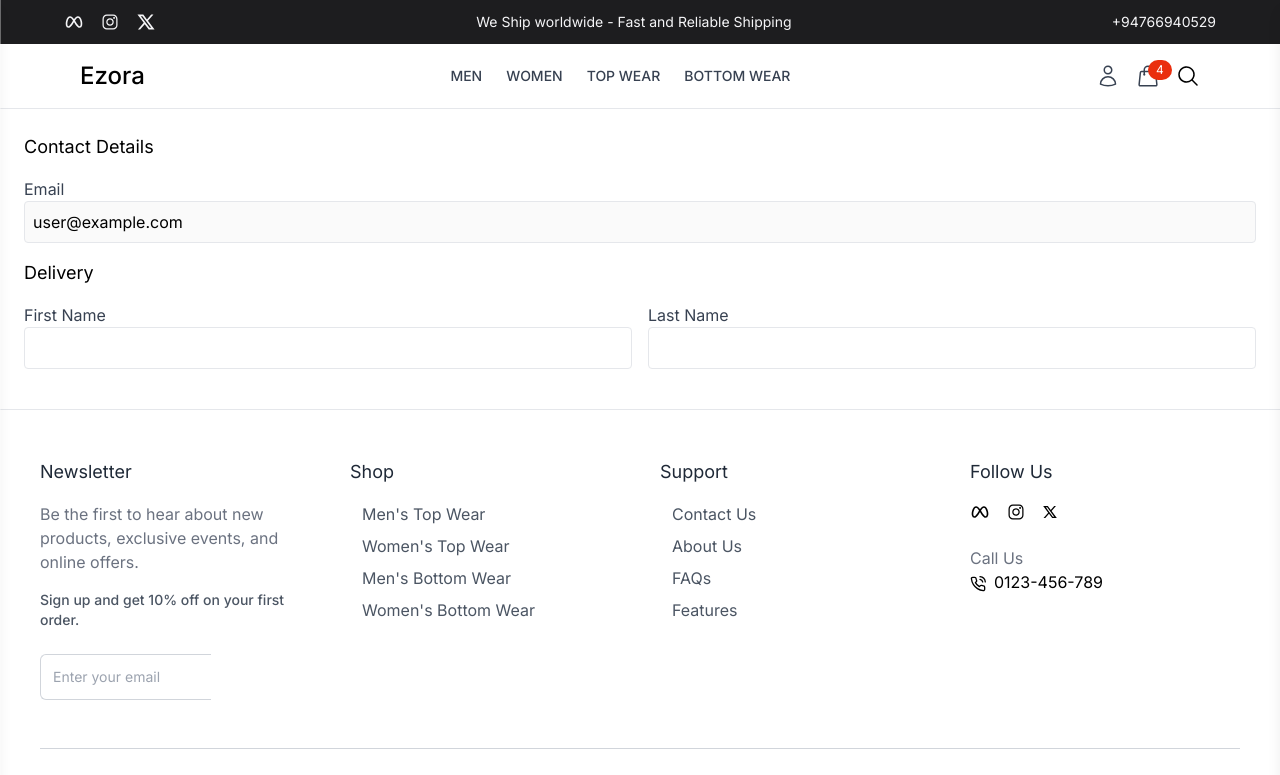
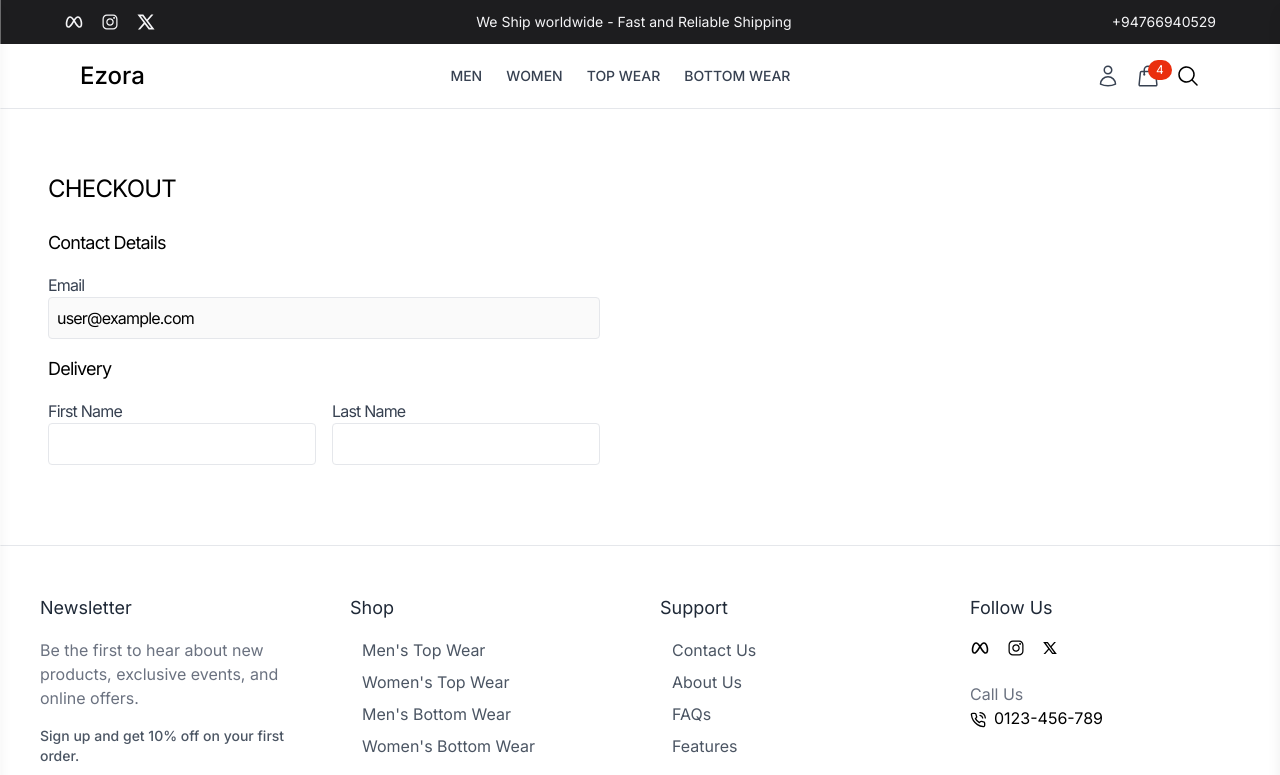
Before and after one commit to Tasheen2002/E-Commerce-MERN, a React (Vite) app in the folder frontend/: page /checkout in a window 1280 px wide. Shown: the top 775 px of the page. Built offline with nearby package versions, Linux system fonts and the light colour scheme; a web font is replaced by a local one.

Commit message:
added input field for last name

```diff
--- a/frontend/src/components/Cart/Checkout.jsx
+++ b/frontend/src/components/Cart/Checkout.jsx
@@ -34,9 +34,10 @@ const Checkout = () => {
     phone: "",
   });
   return (
-    <div classNameclassName="grid grid-cols-1 lg:grid-cols-2 gap-8 max-w-7xl mx-auto py-10 px-6 tracking-tighter">
+    <div className="grid grid-cols-1 lg:grid-cols-2 gap-8 max-w-7xl mx-auto py-10 px-6 tracking-tighter">
       {/* left section */}
       <div className="bg-white rounded-lg p-6">
+        <h2 className="text-2xl uppercase mb-6">Checkout</h2>
         <form>
           <h3 className="text-lg mb-4">Contact Details</h3>
           <div className="mb-4">
@@ -81,6 +82,7 @@ const Checkout = () => {
               />
             </div>
           </div>
+
         </form>
       </div>
     </div>
```
